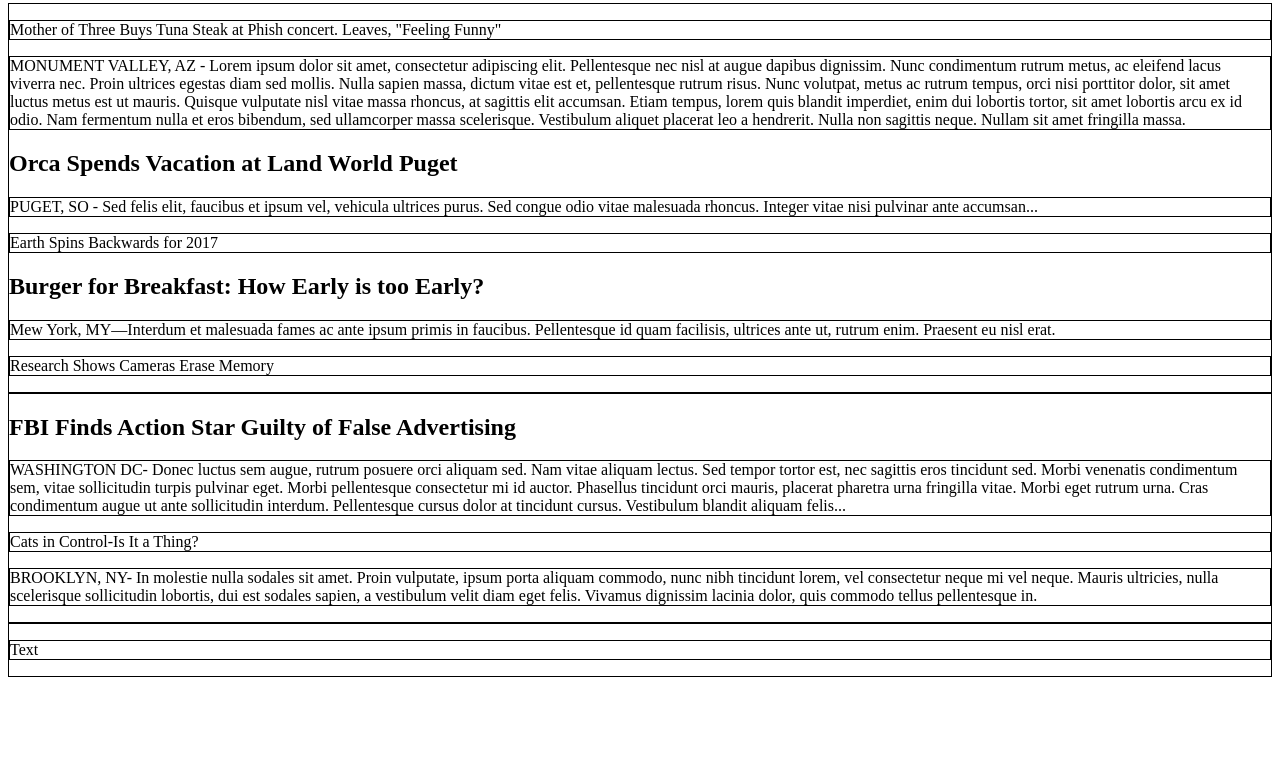
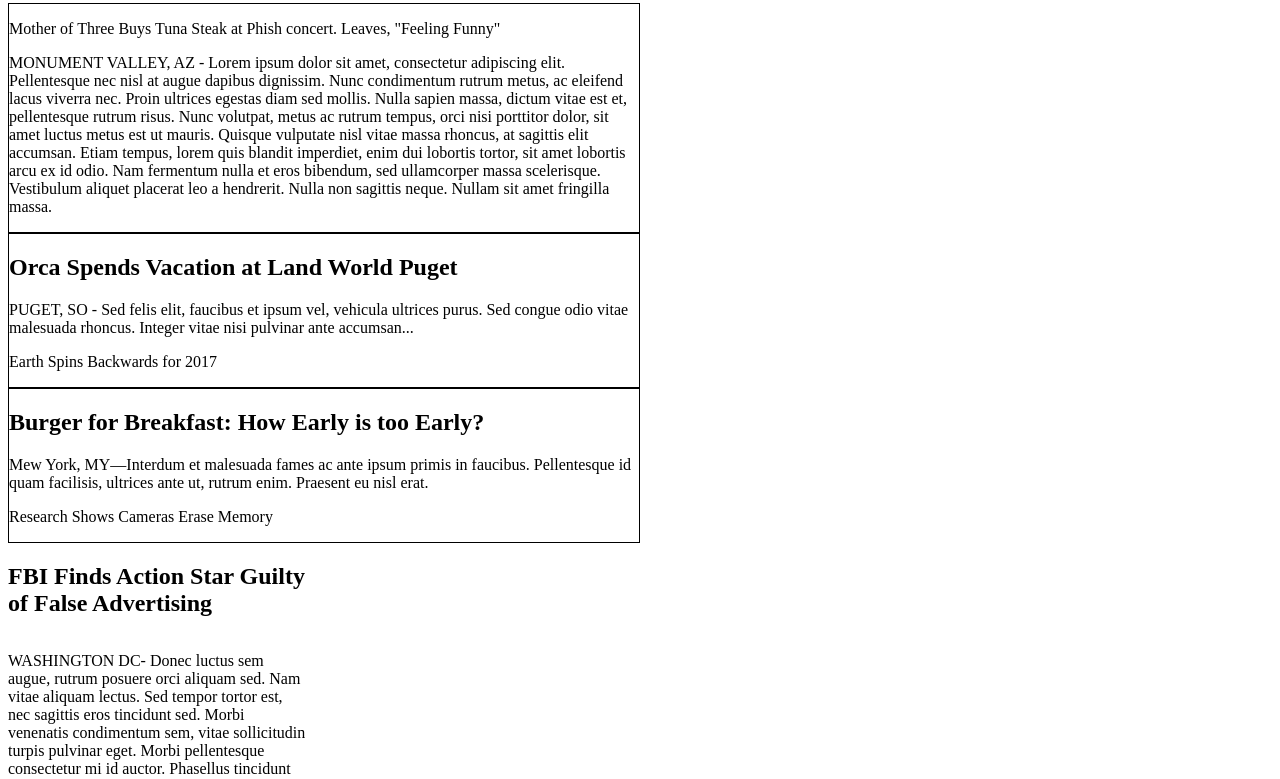
Before and after one commit to tyrasztt/mytimes, a plain HTML site: page index.html in a window 1280 px wide. Shown: the part 85-864 px from the top of the page. Before the commit the page ends 800 px from the top, so only its background shows below. Drawn offline with Linux system fonts and the light colour scheme.

Commit message:
partial columns sec1

```diff
--- a/Resources/CSS/style.css
+++ b/Resources/CSS/style.css
@@ -20,44 +20,52 @@
   font-size: 14px;
   font-weight: bold;
   color: MediumAquamarine;
+
 }
 
 hr {
 border-width: thin;
 }
+/*
+.column {
+  display: flex;
+  flex-direction: column;
+  border-style: solid;
+  border-width: thin;
+}*/
 
-.column {
+.column .large {
+  width: 630px;
+  margin-right: 32px;
+  border-style: solid;
+  border-width: thin;
 
-  flex-direction: column;
+}
+
+.column .large .sec2 .sec3 p h2 {
   border-style: solid;
   border-width: thin;
 }
 
-.column.large {
-  width: 630px;
-  display: flex;
-  margin-right: 32px;
-  align-items: flex-start;
-  justify-content: space-between;
-}
-
-p {
+/*
+.column .large. .sec3 p h2 {
   border-style: solid;
   border-width: thin;
 }
+*/
 
-
-.column.medium {
+.column .medium {
   width: 300px;
   display: flex;
-  justify-content: space-between;
-  align-items: center;
+  flex-direction: column;
+  margin-right: 32px;
 
 }
 
-.column.small {
+.column .small {
   width: 240px;
   display: flex;
+  flex-direction: column;
   justify-content: space-between;
   align-items: flex-end;
 
--- a/index.html
+++ b/index.html
@@ -33,12 +33,12 @@
               <p>Mother of Three Buys Tuna Steak at Phish concert. Leaves, "Feeling Funny"</p>
                 <p>MONUMENT VALLEY, AZ - Lorem ipsum dolor sit amet, consectetur adipiscing elit. Pellentesque nec nisl at augue dapibus dignissim. Nunc condimentum rutrum metus, ac eleifend lacus viverra nec. Proin ultrices egestas diam sed mollis. Nulla sapien massa, dictum vitae est et, pellentesque rutrum risus. Nunc volutpat, metus ac rutrum tempus, orci nisi porttitor dolor, sit amet luctus metus est ut mauris. Quisque vulputate nisl vitae massa rhoncus, at sagittis elit accumsan. Etiam tempus, lorem quis blandit imperdiet, enim dui lobortis tortor, sit amet lobortis arcu ex id odio. Nam fermentum nulla et eros bibendum, sed ullamcorper massa scelerisque. Vestibulum aliquet placerat leo a hendrerit. Nulla non sagittis neque. Nullam sit amet fringilla massa.</p>
               </div>
-            <div class="sec2">
+            <div class=" coloumn large sec2">
               <h2>Orca Spends Vacation at Land World Puget</h2>
               <p>PUGET, SO - Sed felis elit, faucibus et ipsum vel, vehicula ultrices purus. Sed congue odio vitae malesuada rhoncus. Integer vitae nisi pulvinar ante accumsan...</p>
               <p>Earth Spins Backwards for 2017</p>
-          </div>
-          <div class="sec3">
+            </div>
+          <div class="column large sec3">
             <h2>Burger for Breakfast: How Early is too Early?</h2>
             <p>Mew York, MY—Interdum et malesuada fames ac ante ipsum primis in faucibus. Pellentesque id quam facilisis, ultrices ante ut, rutrum enim. Praesent eu nisl erat.</p>
             <p>Research Shows Cameras Erase Memory</p>
```
